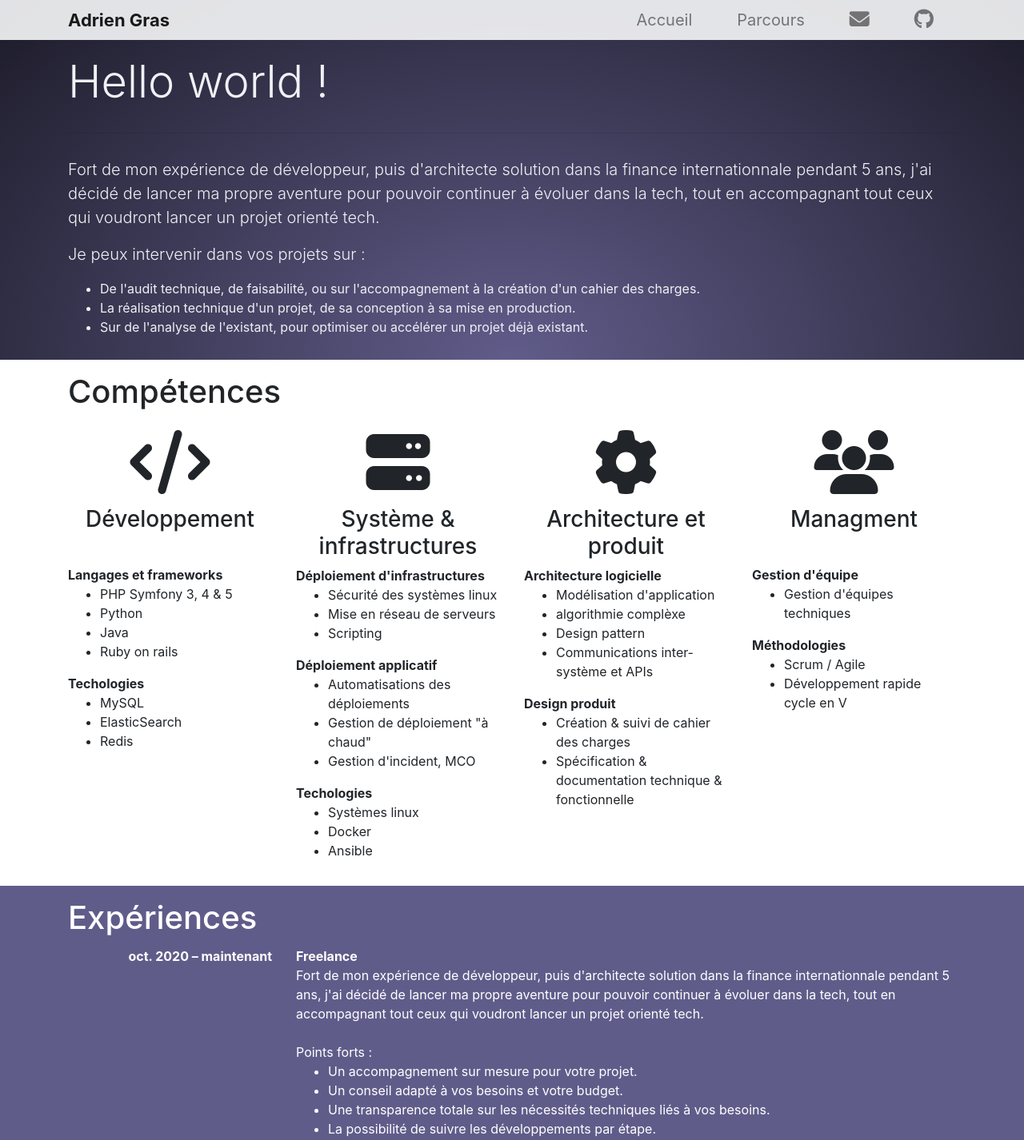
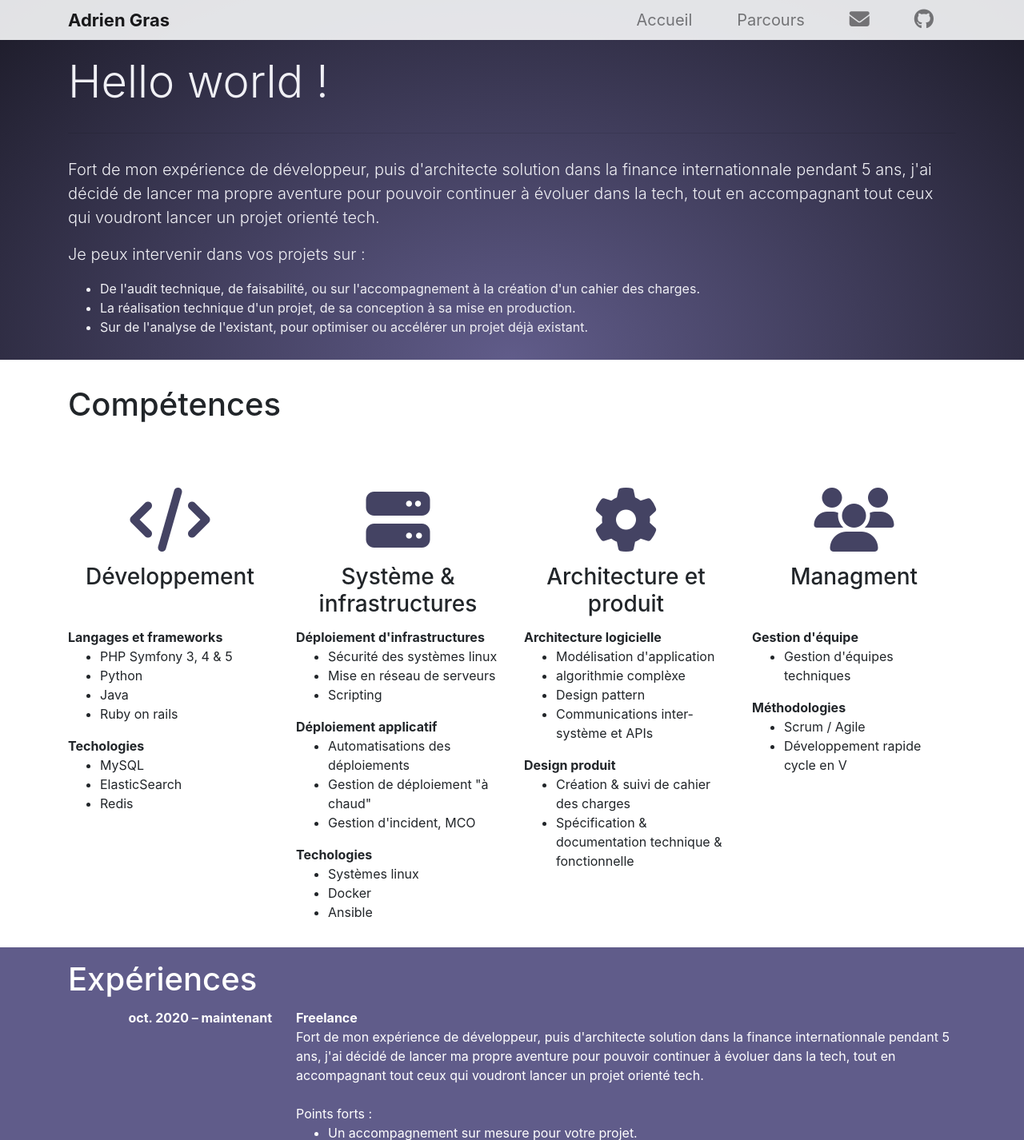
Before and after one commit to AdrienGras/personnal-page, a Symfony app: template templates/homepage/cv.html.twig in a window 1280 px wide. Shown: the top 1426 px of the page at 80% size. Run offline with Twig, Linux system fonts and the light colour scheme; the template is opened without the code that fills it, so the values that code supplies are empty; some libraries are stand-ins or nearby versions.

Commit message:
refacto UX v1.1

```diff
--- a/public/css/main.css
+++ b/public/css/main.css
@@ -208,3 +208,29 @@ ul.listComp li{
 .padding-top-escape-menu {
     padding-top: 60px;
 }
+
+a.btn-lg{
+    background: #5C6D88;
+    border: 0;
+    padding: 10px 30px;
+}
+
+a.btn-lg:hover{
+    background: #4A586D;
+}
+
+a.btn-lg:focus{
+    background: #4A586D !important;
+    box-shadow: 0 0 0 0.2rem #3B4656 !important;
+}
+div.containerComp div.text-center{
+    height: 175px;
+}
+
+div.containerComp i{
+    color: #444363;
+}
+
+i.icoMain{
+    color: #444363;
+}
--- a/templates/homepage/cv.html.twig
+++ b/templates/homepage/cv.html.twig
@@ -28,20 +28,20 @@
     </div>
 
     <div class="">
-        <div class="container h-100 py-3">
-            <div class="row h-100">
+        <div class="container h-100 py-3 containerComp">
+            <div class="row h-100 mt-3">
                 <div class="col-md-12">
                     <h1>Compétences</h1>
                 </div>
             </div>
 
-            <div class="row h-100 pt-3">
+            <div class="row h-100 mt-5">
                 <div class="col-md-3 animate__animated animate__fadeIn animate__delay-1s">
-                    <div class="text-center pb-2">
-                        <i class="fa fa-code fa-5x" aria-hidden="true"></i>
+                    <div class="text-center">
+                        <i class="fa fa-code fa-5x mt-4" aria-hidden="true"></i>
                         <h3 class="text-center">Développement</h3><br/>
                     </div>
-                    <div class="font-weight-bold">Langages et frameworks</div>
+                    <div class="font-weight-bold mt-4">Langages et frameworks</div>
                     <ul>
                         <li>PHP Symfony 3, 4 & 5</li>
                         <li>Python</li>
@@ -57,10 +57,10 @@
                 </div>
                 <div class="col-md-3 animate__animated animate__fadeIn animate__delay-2s">
                     <div class="text-center">
-                        <i class="fas fa-server fa-5x" aria-hidden="true"></i>
+                        <i class="fas fa-server fa-5x mt-4" aria-hidden="true"></i>
                         <h3 class="text-center">Système & infrastructures</h3>
                     </div>
-                    <div class="font-weight-bold">Déploiement d'infrastructures</div>
+                    <div class="font-weight-bold mt-4">Déploiement d'infrastructures</div>
                     <ul>
                         <li>Sécurité des systèmes linux</li>
                         <li>Mise en réseau de serveurs</li>
@@ -81,10 +81,10 @@
                 </div>
                 <div class="col-md-3 animate__animated animate__fadeIn animate__delay-3s">
                     <div class="text-center">
-                        <i class="fa fa-cog fa-5x" aria-hidden="true"></i>
+                        <i class="fa fa-cog fa-5x mt-4" aria-hidden="true"></i>
                         <h3 class="text-center">Architecture et produit</h3>
                     </div>
-                    <div class="font-weight-bold">Architecture logicielle</div>
+                    <div class="font-weight-bold mt-4">Architecture logicielle</div>
                     <ul>
                         <li>Modélisation d'application</li>
                         <li>algorithmie complèxe</li>
@@ -98,11 +98,11 @@
                     </ul>
                 </div>
                 <div class="col-md-3 animate__animated animate__fadeIn animate__delay-4s">
-                    <div class="text-center pb-2">
-                        <i class="fa fa-users fa-5x" aria-hidden="true"></i>
+                    <div class="text-center">
+                        <i class="fa fa-users fa-5x mt-4" aria-hidden="true"></i>
                         <h3 class="text-center">Managment</h3><br/>
                     </div>
-                    <div class="font-weight-bold">Gestion d'équipe</div>
+                    <div class="font-weight-bold mt-4">Gestion d'équipe</div>
                     <ul>
                         <li>Gestion d'équipes techniques</li>
                     </ul>
```
Also changed, not shown: templates/homepage/index.html.twig (+5 -5 lines).
